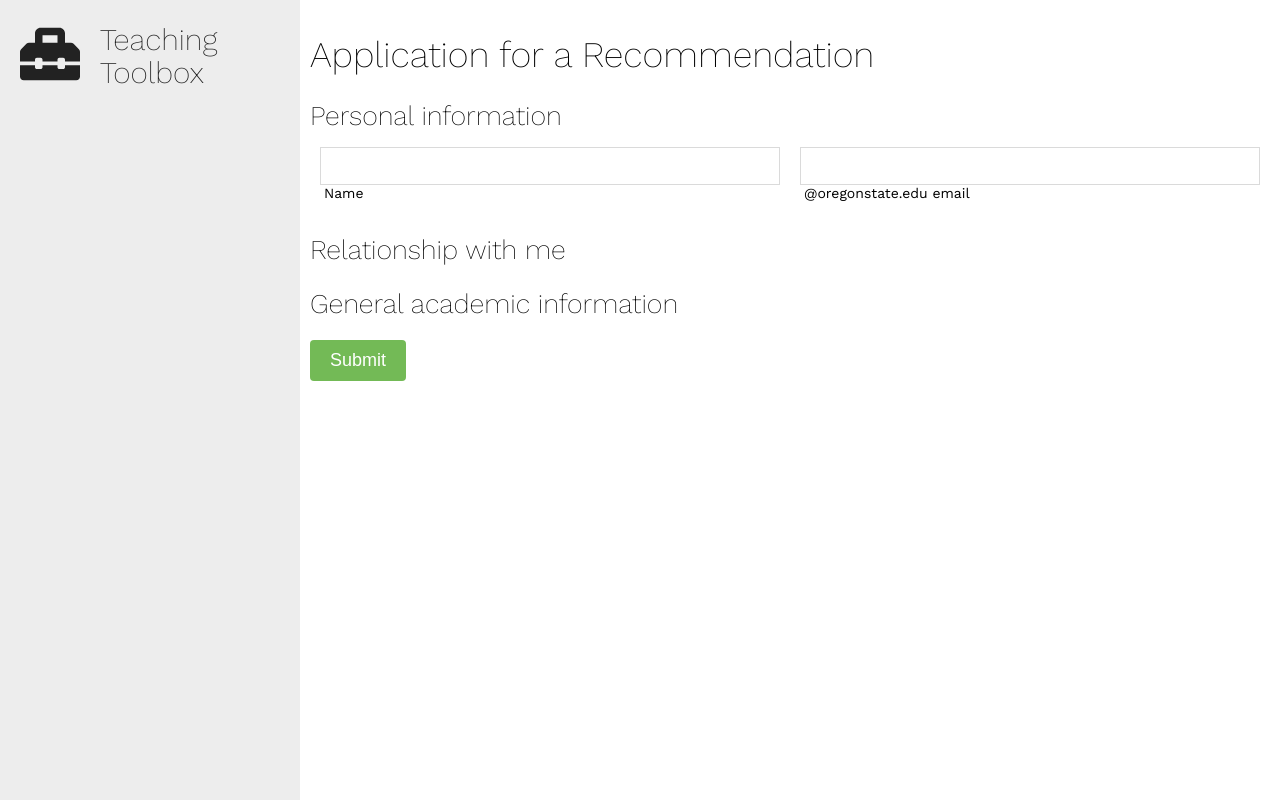
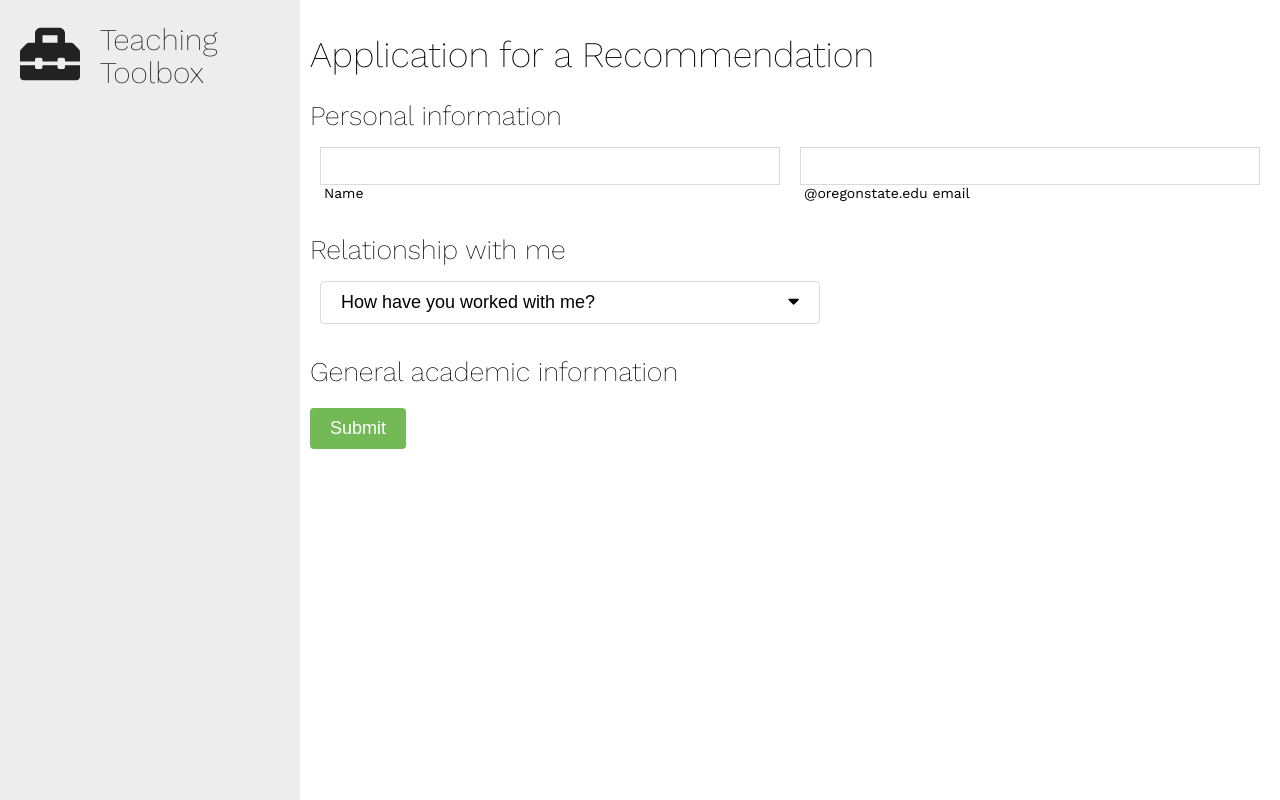
Before and after one commit to robwhess/teaching-toolbox, a Next.js app: page /recommendations in a window 1280 px wide. Built offline with nearby package versions, Linux system fonts and the light colour scheme.

Commit message:
Some progress on dropdown.

```diff
--- /dev/null
+++ b/components/DropdownSelect.js
@@ -0,0 +1,97 @@
+/*
+ * Dropdown select component.
+ */
+
+import React, { useState } from 'react';
+import PropTypes from 'prop-types';
+import styled from '@emotion/styled';
+import { FontAwesomeIcon } from '@fortawesome/react-fontawesome';
+import { faCaretDown } from '@fortawesome/free-solid-svg-icons';
+
+import Button from '../components/Button';
+import { color } from '../theme';
+
+const DropdownContainer = styled.div`
+  position: relative;
+`;
+
+const DropdownButton = styled(Button)`
+  width: 100%;
+  border: 1px solid ${props => props.isExpanded ? color.primary.focused: color.primary.border};
+  background-color: ${color.primary.background};
+  color: ${color.primary.font};
+  display: flex;
+  justify-content: space-between;
+  &:hover {
+    background-color: ${color.primary.background};
+  }
+  &:focus {
+    outline: none;
+    border-color: ${color.primary.focused};
+  }
+`;
+
+const DropdownLabel = styled.div`
+  display: block;
+  margin-right: 20px;
+  white-space: nowrap;
+  text-overflow: ellipsis;
+  overflow: hidden;
+`;
+
+const DropdownArrow = styled.div`
+  display: block;
+  transform: rotate(${props => props.isExpanded ? '-180deg' : 0});
+  transition: transform ease-in 100ms;
+`;
+
+const DropdownMenu = styled.div`
+  visibility: ${props => props.isExpanded ? 'visible' : 'hidden'};
+  position: absolute;
+  left: 0;
+  right: 0;
+  top: 103%;
+  border: 1px solid ${color.primary.focused};
+  border-radius: 4px;
+  background-color: ${color.primary.background};
+`;
+
+const DropdownMenuItem = styled.a`
+  display: block;
+  padding: 10px 20px;
+  text-decoration: none;
+  color: ${color.primary.font};
+`;
+
+function DropdownSelect({ label, options }) {
+  const [ isExpanded, setIsExpanded ] = useState(false);
+  const [ selection, setSelection ] = useState({ label: label });
+  return (
+    <DropdownContainer>
+      <DropdownButton
+        isExpanded={isExpanded}
+        aria-haspopup="true"
+        aria-expanded={isExpanded.toString()}
+        onClick={() => { setIsExpanded(!isExpanded); }}
+      >
+        <DropdownLabel>{selection.label}</DropdownLabel>
+        <DropdownArrow isExpanded={isExpanded}><FontAwesomeIcon icon={faCaretDown} /></DropdownArrow>
+      </DropdownButton>
+      <DropdownMenu isExpanded={isExpanded}>
+        {options.map((option, i) => (
+          <DropdownMenuItem key={i} href='#'>{option.label}</DropdownMenuItem>
+        ))}
+      </DropdownMenu>
+    </DropdownContainer>
+  );
+}
+
+DropdownSelect.propTypes = {
+  label: PropTypes.string.isRequired,
+  options: PropTypes.arrayOf(PropTypes.shape({
+    label: PropTypes.string.isRequired,
+    value: PropTypes.any.isRequired
+  }))
+};
+
+export default DropdownSelect;
--- a/pages/recommendations.js
+++ b/pages/recommendations.js
@@ -4,6 +4,7 @@ import styled from '@emotion/styled';
 import { breakpoints } from '../theme';
 import Layout from '../components/Layout';
 import LabeledTextInput from '../components/LabeledTextInput';
+import DropdownSelect from '../components/DropdownSelect';
 import Button from '../components/Button';
 
 const PageTitle = styled.h1`
@@ -66,13 +67,25 @@ function Index() {
 
       <SectionContainer>
         <h2>Relationship with me</h2>
+        <InputRowContainer>
+          <InputContainer>
+            <DropdownSelect
+              label="How have you worked with me?"
+              options={[
+                { value: 'class', label: 'I took your course' },
+                { value: 'ta', label: 'I was your TA'},
+                { value: 'other', label: 'Other' }
+              ]}
+            />
+          </InputContainer>
+        </InputRowContainer>
       </SectionContainer>
 
       <SectionContainer>
         <h2>General academic information</h2>
       </SectionContainer>
 
-      <Button>Submit</Button>
+      <Button onClick={() => { alert("OK!"); }}>Submit</Button>
     </Layout>
   );
 }
```
